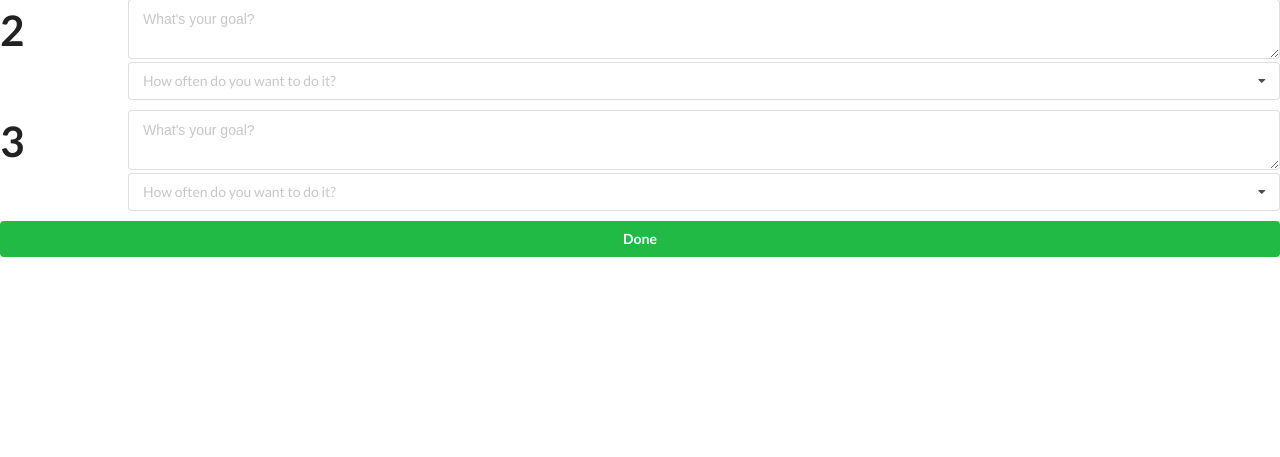
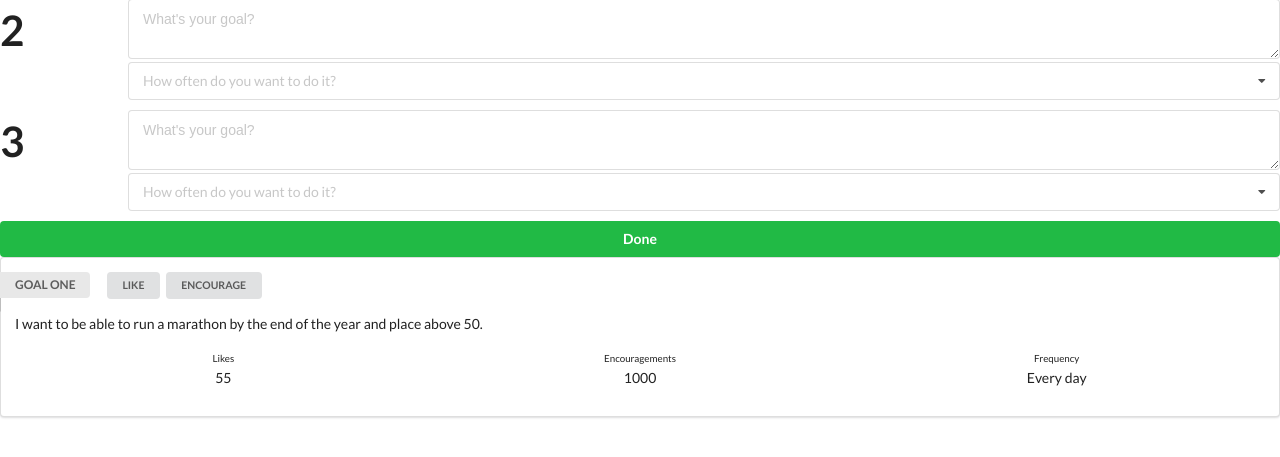
Before and after one commit to calvinti12/letsthryve, a Rails app: template app/views/users/goals.html.erb in a window 1280 px wide. Shown: the part 249-706 px from the top of the page. Run offline with Rails 7, Linux system fonts and the light colour scheme; the template is opened without the code that fills it, so the values that code supplies are empty; some libraries are stand-ins or nearby versions.

Commit message:
Added partial for showing user goals

```diff
--- /dev/null
+++ b/app/views/users/_goal_item.html.erb
@@ -0,0 +1,20 @@
+<div class="ui segment">
+  <a class="ui ribbon label">GOAL ONE</a>
+  <a class="ui button super-mini">LIKE</a>
+  <a class="ui button super-mini">ENCOURAGE</a>
+  <div class="goal-description">I want to be able to run a marathon by the end of the year and place above 50.</div>
+  <div class="goal-details ui equal width center aligned padded grid">
+    <div class="detail-item centered column">
+      <span class="detail-title">Likes</span>
+      <span class="likes">55</span>
+    </div>
+    <div class="detail-item centered column">
+      <span class="detail-title">Encouragements</span>
+      <span class="encourages">1000</span>
+    </div>
+    <div class="detail-item centered column">
+      <span class="detail-title">Frequency</span>
+      <span class="frequency">Every day</span>
+    </div>
+  </div>
+</div>
--- a/app/views/users/goals.html.erb
+++ b/app/views/users/goals.html.erb
@@ -27,6 +27,20 @@
   #UserGoals .goalDetails {
     min-width: 90%;
   }
+
+  #ShowUserGoals .goal-description {
+    padding-top: 15px;
+  }
+
+  #ShowUserGoals .detail-title {
+    font-size: 0.7rem;
+    display: block;
+  }
+
+  #ShowUserGoals .super-mini {
+    font-size: 0.75rem;
+  }
+
 </style>
 
 <div id="UserGoals">
@@ -58,6 +72,10 @@
   <button class="positive ui button" style="width: 100%">Done</button>
 </div>
 
+<div id="ShowUserGoals">
+  <%= render 'users/goal_item' %>
+</div>
+
 <script>
   $('select.dropdown').dropdown();
 </script>
```
